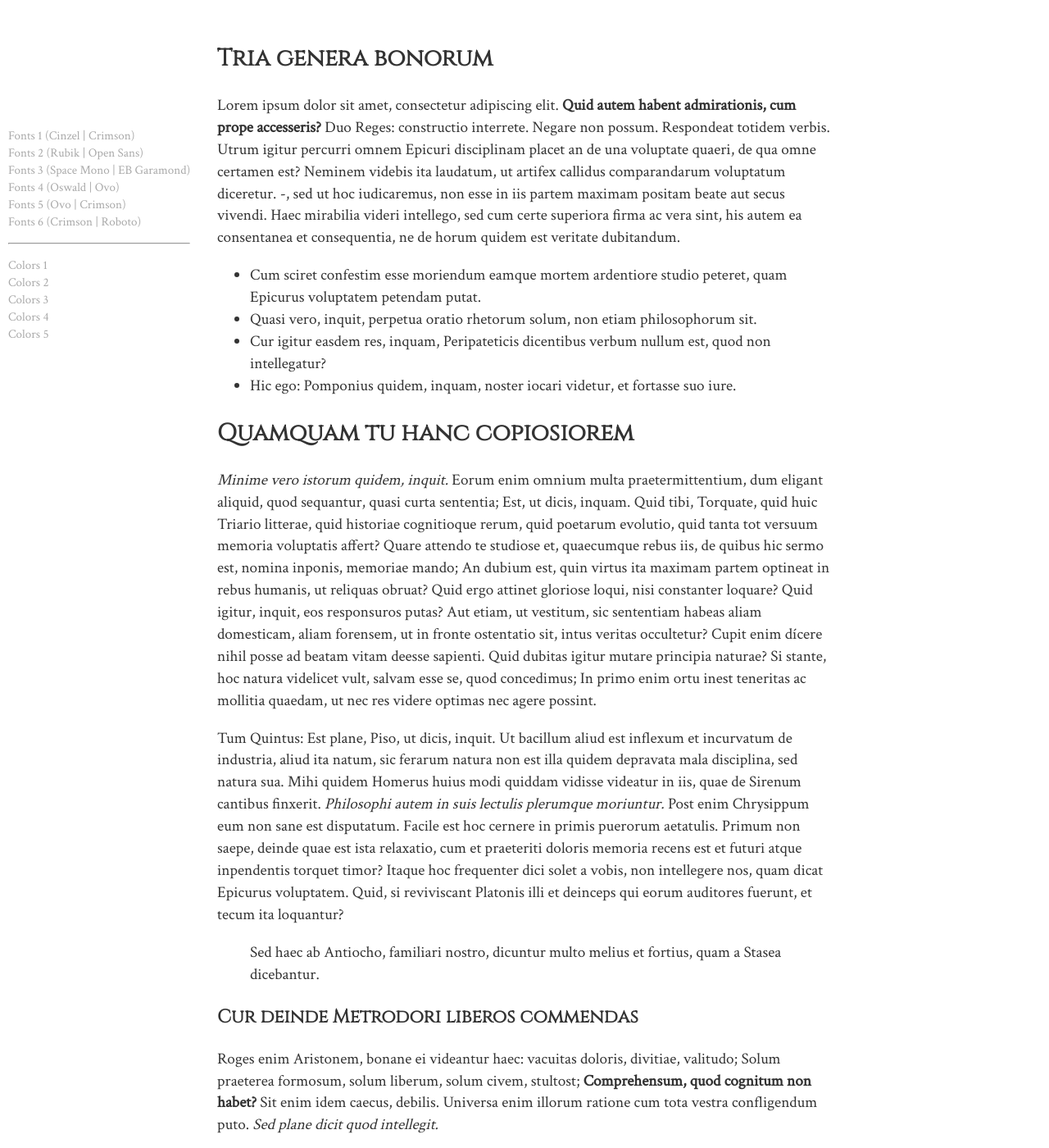
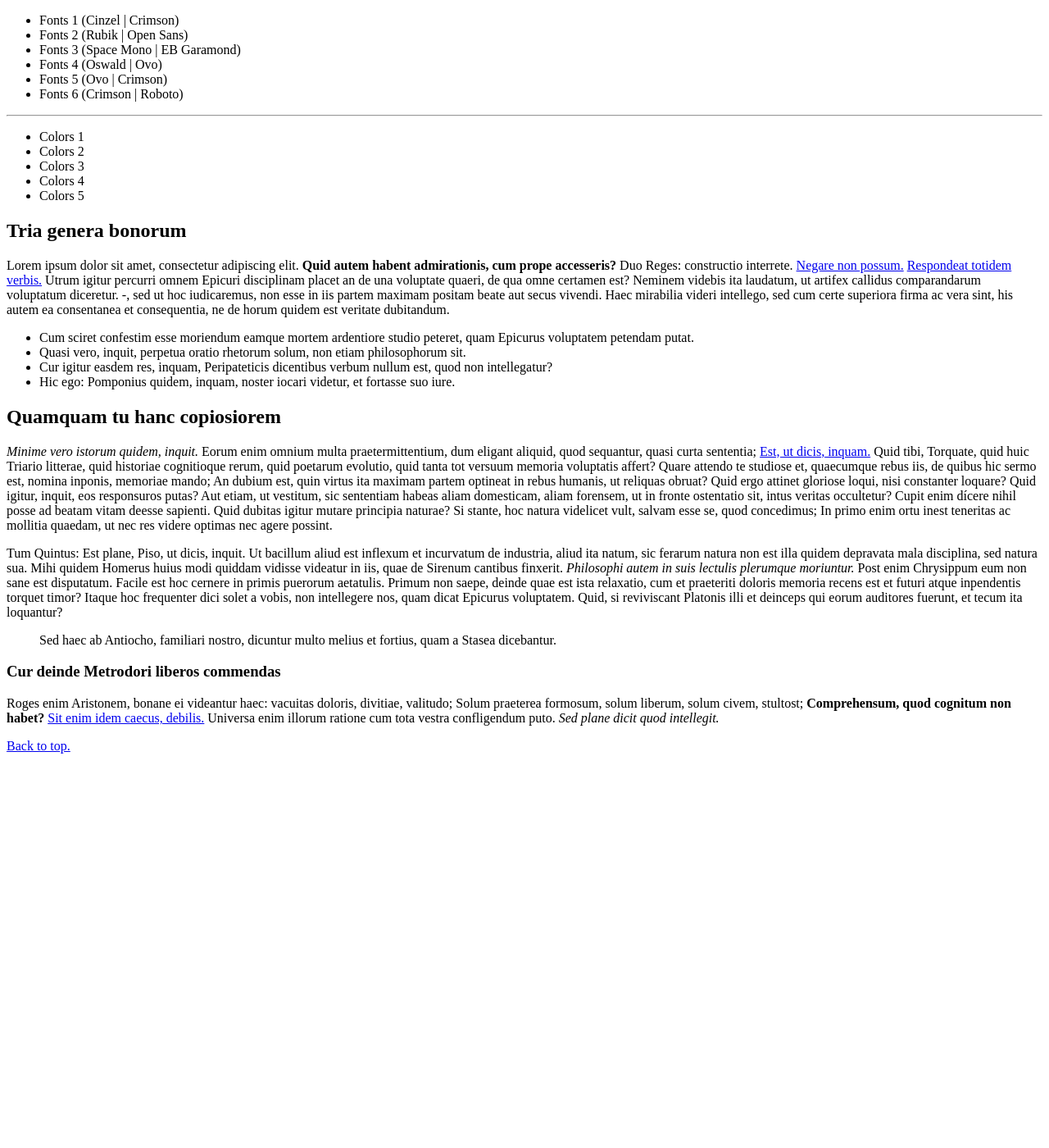
Before and after one commit to lester-lee/lester-lee.github.io, a Jekyll site: the page built from pages/test-text.html, in a window 1280 px wide and 1400 px high. Shown: the whole window at 82% size. Built offline with Jekyll 4.4.1, drawn with Linux system fonts in a browser that asks for light colours; some web fonts are replaced; comment, search, counter and statistics services are not loaded.

```diff
--- a/_layouts/default.html
+++ b/_layouts/default.html
@@ -6,7 +6,7 @@
 	<meta name="viewport" content="width=device-width, initial-scale=1">
 	<title>{{ page.title }}</title>
 
-	<link rel="stylesheet" href="{{site.baseurl}}/css/portfolio.css">
+	<link rel="stylesheet" href="{{site.baseurl}}/css/main.css">
 	<link rel="icon" href="{{site.baseurl}}/assets/logo.png">
 
 	<link href='https://fonts.googleapis.com/css?family=Cinzel|Crimson+Text' rel='stylesheet' type='text/css'>
--- a/css/test-style.scss
+++ /dev/null
@@ -1,65 +0,0 @@
----
----
-
-$h-c: #333;
-$bg-c: #fff;
-$text-c: #333;
-
-//
-@font-face{
-  font-family: Aleo;
-  src: url({{site.baseurl}}/assets/fonts/)
-}
-
-*{
-  box-sizing: border-box;
-}
-
-body {
-  background: $bg-c;
-  color: $text-c;
-  padding: 20px 0 100px;
-  font-family: "Crimson Text";
-  line-height: 1.4;
-  font-size: 1.2em;
-}
-
-h1,
-h2,
-h3,
-h4,
-h5,
-h6 {
-  color: $h-c;
-  font-family: "Cinzel";
-}
-
-a{
-  text-decoration: none;
-  color: $h-c;
-}
-
-article {
-  width: 750px;
-  margin: auto;
-}
-
-nav {
-  position: fixed;
-  left: 10px;
-  top: 10vh;
-  font-size: 15px;
-
-  ul {
-    list-style-type: none;
-    padding: 0;
-
-    li {
-      color: #aaa;
-
-      &:hover {
-        cursor: pointer;
-      }
-    }
-  }
-}
```
